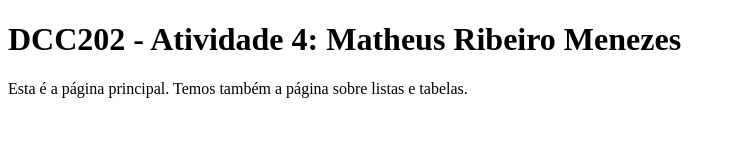
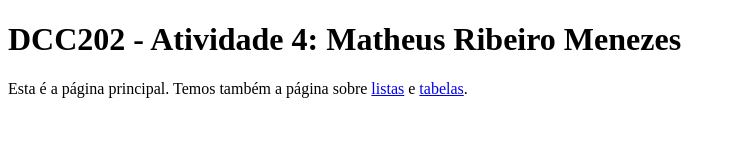
Before and after one commit to ufjf-dcc202/ufjf-dcc202-2023-3-a-atv4-matheusrm321, a website: page index.html in a window 1280 px wide. Shown: the whole page, without its empty margins (0-736 px from the left). Drawn offline with Linux system fonts and the light colour scheme.

Commit message:
Adicionei os 2 links na main

```diff
--- a/index.html
+++ b/index.html
@@ -8,7 +8,8 @@
 <body>
     <main>
         <h1>DCC202 - Atividade 4: Matheus Ribeiro Menezes</h1>
-        <p>Esta é a página principal. Temos também a página sobre listas e tabelas.</p>
+        <p>Esta é a página principal. Temos também a página sobre <a href="listas.html">listas</a> e
+            <a href="tabelas.html">tabelas</a>.</p>
     </main>
 </body>
 </html>
```
